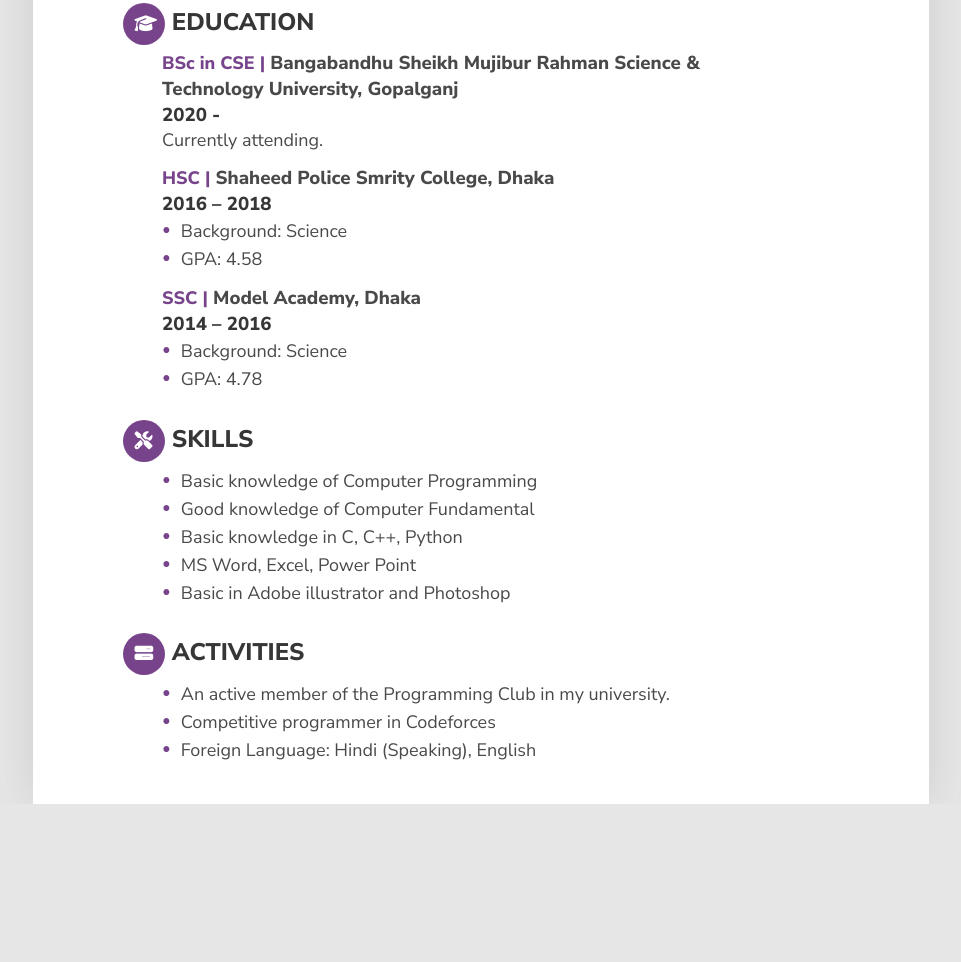
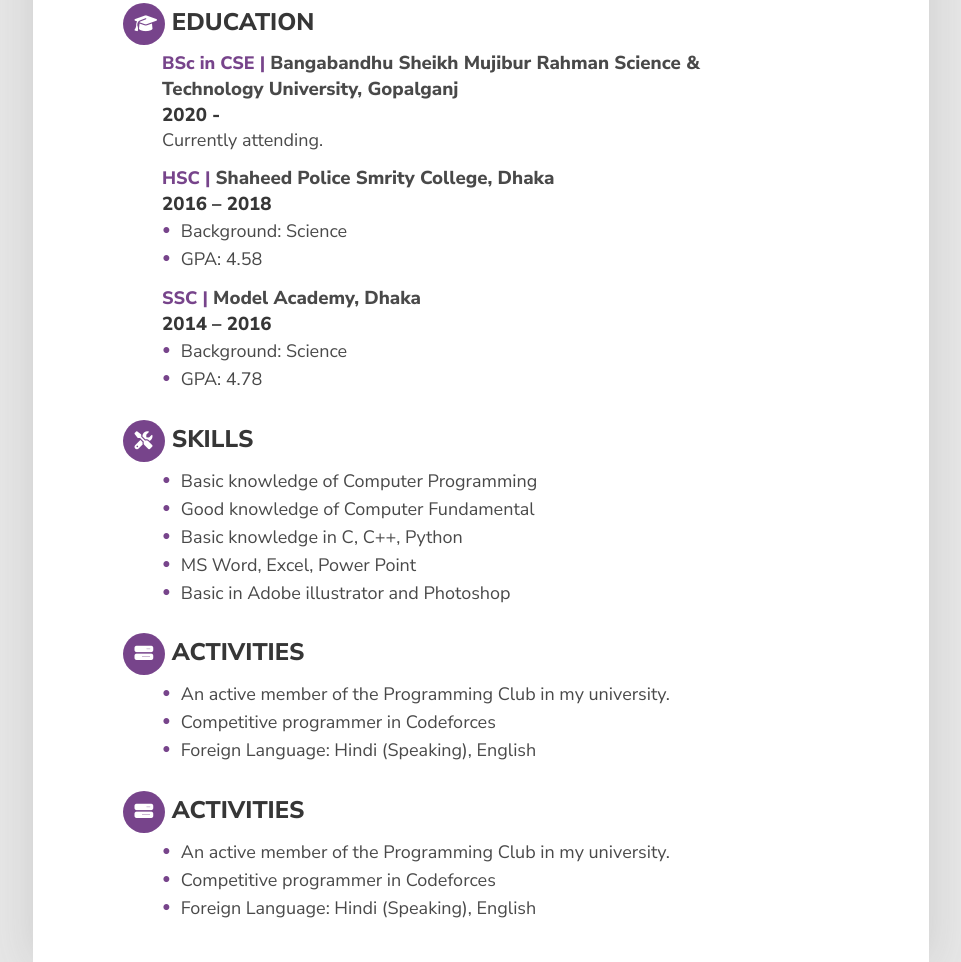
Before and after one commit to mdibuhossain/ibrahim-cv, a plain HTML site: page index.html in a window 1280 px wide. Shown: the part 435-1397 px from the top of the page, without its empty margins (159-1120 px from the left). Before the commit the page ends 1239 px from the top, so only its background shows below. Drawn offline with Linux system fonts and the light colour scheme.

Commit message:
new section added

```diff
--- a/index.html
+++ b/index.html
@@ -105,6 +105,18 @@
                 </div>
             </article>
         </section>
+        <section class="cvBody">
+            <article class="bodySection">
+                <h2 id="activities" class="pseudoObject">ACTIVITIES</h2>
+                <div class="bodyDescription">
+                    <ul class="bodyList">
+                        <li>An active member of the Programming Club in my university.</li>
+                        <li>Competitive programmer in Codeforces</li>
+                        <li>Foreign Language: Hindi (Speaking), English</li>
+                    </ul>
+                </div>
+            </article>
+        </section>
 
     </main>
 </body>
```
